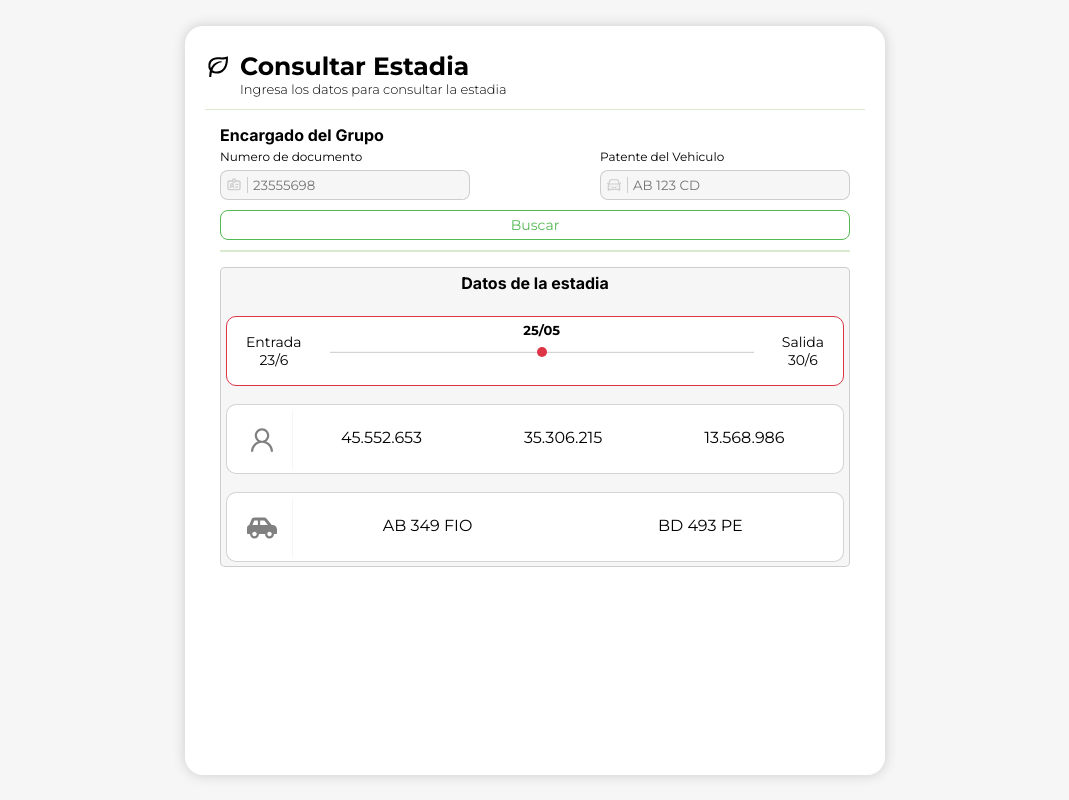
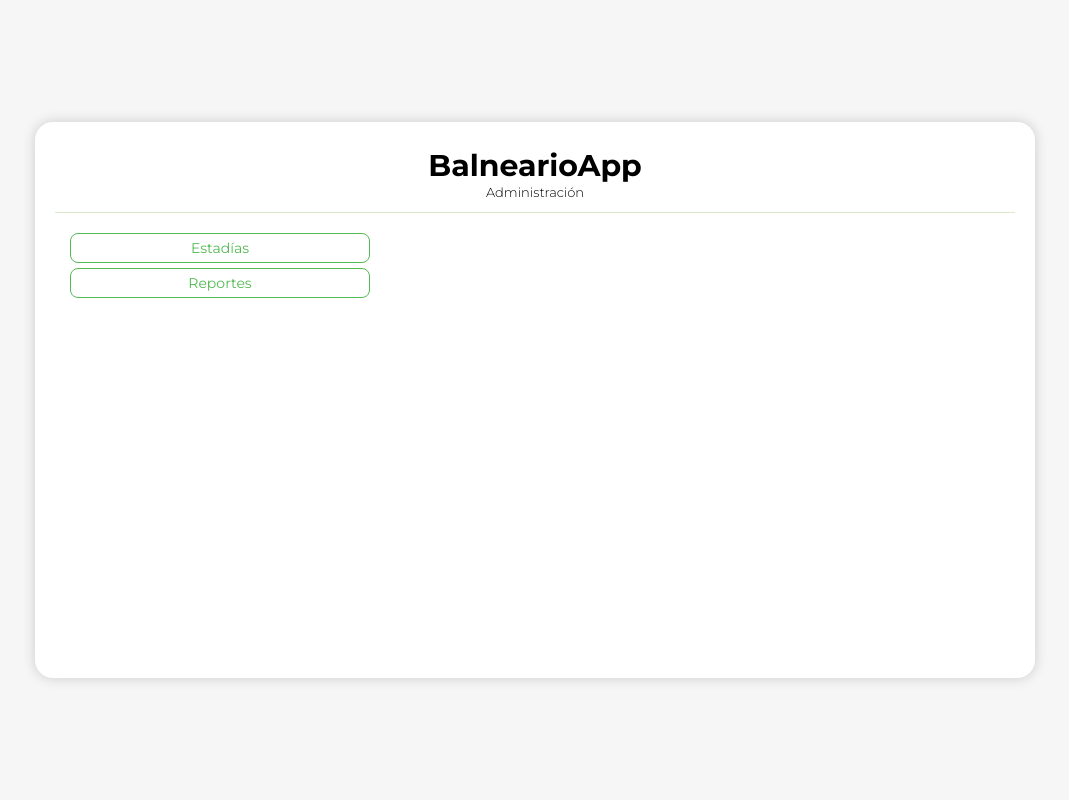
Before and after one commit to guadamiranda/balnearioappfront, a Next.js app: page / in a window 1280 px wide. Shown: the whole page, without its empty margins (105-1174 px from the left). Built offline with nearby package versions, Linux system fonts and the light colour scheme.

Commit message:
Iniciando Home

```diff
--- /dev/null
+++ b/src/Components/Atoms/TitleHome/TitleHome.tsx
@@ -0,0 +1,19 @@
+import React from 'react'
+import style from './titleHome.module.scss'
+
+interface ITitleHome{
+    title: string,
+    icon: any,
+    subTitle: string,
+}
+
+const TitleHome: React.FC<ITitleHome> = ({title, subTitle}) => {
+    return(
+        <div className={style.title}>
+            <span className={style.title__title}><b>{title}</b></span>
+            <span className={style.title__subTitle}>{subTitle}</span>
+        </div>
+    )
+}
+
+export default TitleHome
--- /dev/null
+++ b/src/Components/Atoms/TitleHome/titleHome.module.scss
@@ -0,0 +1,22 @@
+@import '../../../app/Variables/Colors/colors.module.scss';
+@import '../../../app/Variables/Fonts/fonts.module.scss';
+
+.title{
+    align-items: center;
+    border-bottom: 1px solid rgba(88, 161, 38, 0.2196078431);
+    display: flex;
+    flex-direction: column;
+    font-family: "Montserrat", sans-serif;
+    justify-content: flex-start;
+    padding-bottom: 12px;
+
+    &__subTitle{
+        font-size: 13px;
+        font-weight: $light-montserrat-weight;
+    }
+
+    &__title{
+        font-size: 30px;
+    }
+
+}
--- /dev/null
+++ b/src/Components/Organism/Home/home.module.scss
@@ -0,0 +1,16 @@
+.homeContainer {
+    position: relative;
+    height: 100%;
+    width: 100%;
+    overflow: hidden;
+
+    &__leftSide{
+      height: 100%;
+      width: 30%;
+    }
+
+    &__rightSide{
+      height: 100%;
+      width: 70%;
+    }
+  }
--- /dev/null
+++ b/src/Components/Organism/Home/home.tsx
@@ -0,0 +1,21 @@
+'use client'
+
+import style from './home.module.scss'
+import HomeTemplate from '@/Components/templates/homeTemplate/homeTemplate';
+import Button from '@/Components/Atoms/button/button';
+
+const QueryReserve = () => {
+    return (
+        <HomeTemplate title="BalnearioApp" subTitle="Administración">
+            <div className={style.homeContainer}>
+                <div className={style.homeContainer__leftSide}></div>
+                <div className={style.homeContainer__rightSide}>
+                    <Button text='Estadías' type='primary' onClickFunction={() => console.log('Soy Estadía')}/>
+                    <Button text='Reportes' type='primary' onClickFunction={() => console.log('Soy Reportes')}/>
+                </div>
+            </div>
+        </HomeTemplate>
+    );
+};
+
+export default QueryReserve;
--- /dev/null
+++ b/src/Components/templates/homeTemplate/homeTemplate.module.scss
@@ -0,0 +1,24 @@
+@import '../../../app/Variables/Colors/colors.module.scss';
+
+.homeContainer {
+    background-color: #ffffff;
+    border-radius: 18px;
+    box-shadow: var(--boxShadow);
+    min-height: 55vh;
+    padding: 25px 20px;
+    width: 1000px;
+
+    &__childContainer {
+        display: flex;
+        flex-direction: column;
+        padding: 15px;
+        min-height: 55vh;
+        width: 100%;
+    }
+
+    @media (max-width: 700px) {
+
+        margin: 10px 10px;
+        width: 100%;
+    }
+}
--- /dev/null
+++ b/src/Components/templates/homeTemplate/homeTemplate.tsx
@@ -0,0 +1,22 @@
+import TitleHome from '@/Components/Atoms/TitleHome/TitleHome'
+import style from './homeTemplate.module.scss'
+import { BiLeaf } from 'react-icons/bi'
+
+interface IHomeTemplate {
+    title: string,
+    subTitle: string,
+    children: React.ReactNode
+}
+
+const HomeTemplate: React.FC<IHomeTemplate> = ({ title, subTitle, children }) => {
+    return(
+        <div className={style.homeContainer}>
+            <TitleHome icon={<BiLeaf/>} subTitle={subTitle} title={title}/>
+            <div className={style.homeContainer__childContainer}>
+                {children}
+            </div>
+        </div>
+    )
+}
+
+export default HomeTemplate
--- a/src/app/page.tsx
+++ b/src/app/page.tsx
@@ -1,11 +1,12 @@
 import styles from './page.module.css'
 import ABMTemplate from '@/Components/templates/abmTemplate/ABMTemplate'
 import QueryReserve from '@/Components/Organism/queryReserve/queryReserve'
+import HomeComponent from '@/Components/Organism/Home/home'
 
 export default function Home() {
   return (
     <main className={styles.main}>
-      <QueryReserve/>
+      <HomeComponent/>
 
     </main>
   )
```
